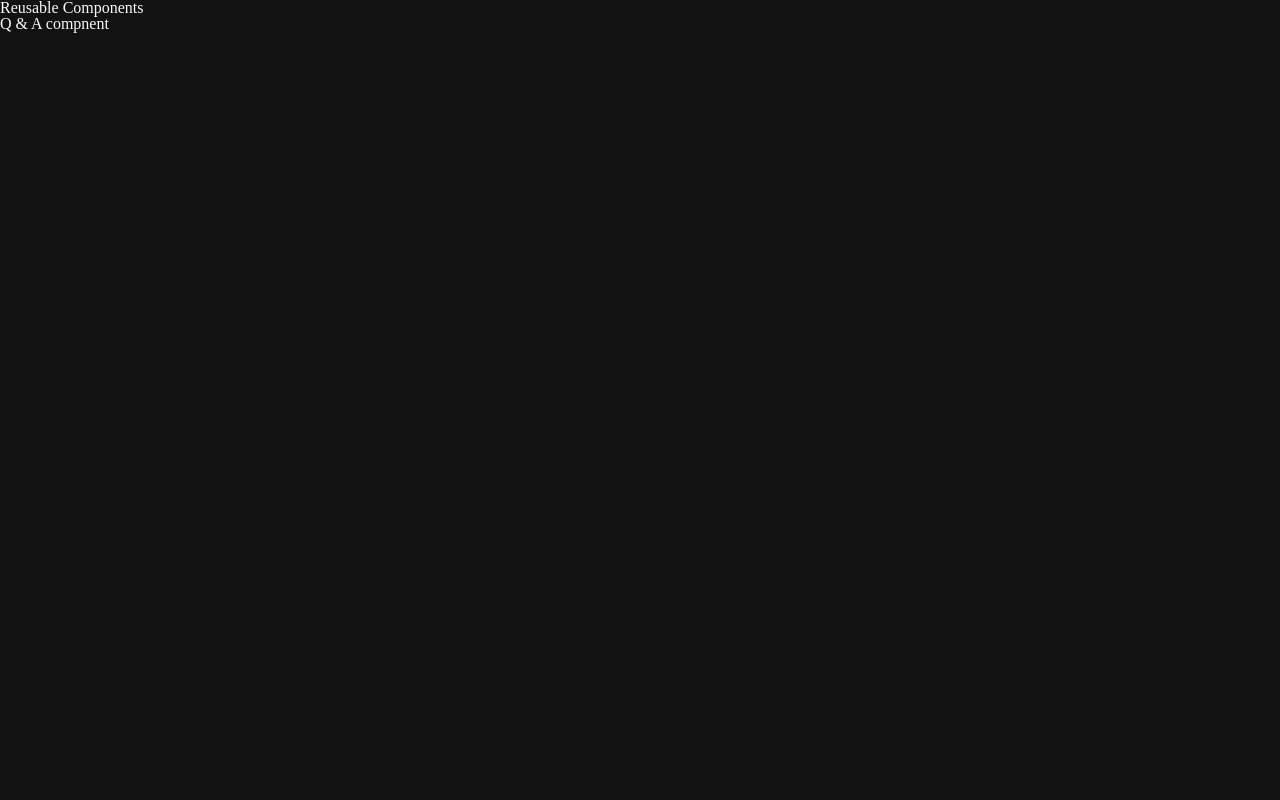
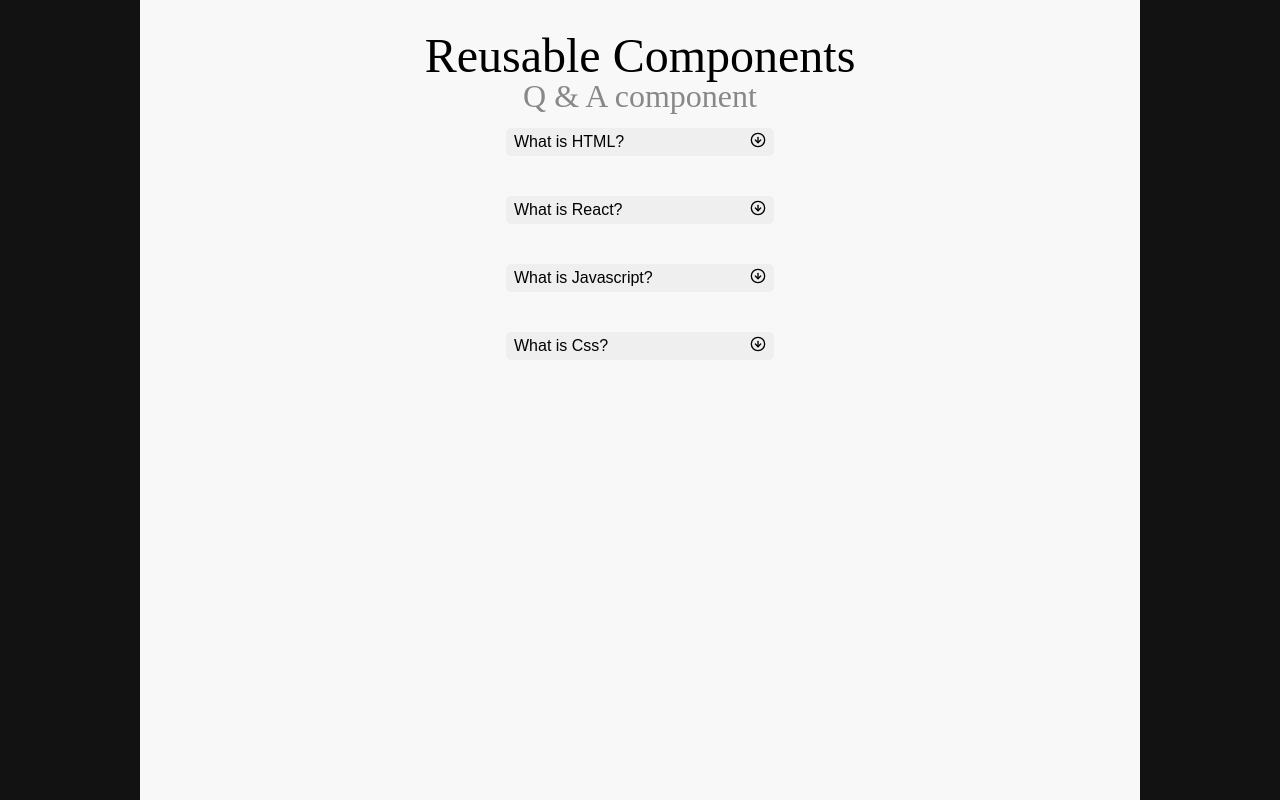
Before and after one commit to robonexx/reusable_comp_react, a React (Create React App) app: page / in a window 1280 px wide. Built offline with nearby package versions, Linux system fonts and the light colour scheme.

Commit message:
Q and A or FAQ component done

```diff
--- a/package.json
+++ b/package.json
@@ -8,6 +8,7 @@
     "@testing-library/user-event": "^13.5.0",
     "react": "^18.0.0",
     "react-dom": "^18.0.0",
+    "react-icons": "^4.3.1",
     "react-scripts": "5.0.1",
     "web-vitals": "^2.1.4"
   },
--- a/src/App.js
+++ b/src/App.js
@@ -1,14 +1,50 @@
-import React from 'react'
+import React from 'react';
+import QA from './components/Q&A/QA';
+import styles from './styles/App.module.css';
 
 function App() {
   return (
-    <div className='App'>
-      <h1>Reusable Components</h1>
-      <div>
-        <span>Q & A compnent</span>
+    <div className={styles.App}>
+      <div className={styles.main}>
+        <h1>Reusable Components</h1>
+        <div>
+          <h2>Q & A component</h2>
+          {/* So here we are using the QA compoenent in map function looping thru the array of objects with q's and a's that are then sent as props to the components */}
+          {qa.map(({ id, q, a }) => (
+          <li key={id}>
+              <QA title={q} desc={a}/>
+          </li>
+          ))}
+
+        </div>
       </div>
     </div>
   );
 }
 
 export default App;
+
+// testing the qa component with these object will map thru them using the QandA component
+
+export const qa = [
+  {
+    q: 'What is HTML?',
+    a: 'Hypertext Markup language, The markup language that is used to structure web content',
+    id: 1,
+  },
+  {
+    q: 'What is React?',
+    a: 'A frontend libarary for building web applications, user interfaces UI, used for building components',
+    id: 2,
+  },
+  {
+    q: 'What is Javascript?',
+    a: 'JavaScript is a scripting or programming language that allows you to implement complex features on web pages',
+    id: 3,
+  },
+  {
+    q: 'What is Css?',
+    a: 'Cascading style sheets - i a language that is used to give styling to our HTML, web content.',
+    id: 4,
+  },
+];
--- /dev/null
+++ b/src/components/Q&A/QA.js
@@ -0,0 +1,45 @@
+import React, {useState} from 'react';
+// hook
+/* import { useToggle } from '../../hooks/useToggle'; */
+// icons
+import { FiArrowDownCircle, FiArrowUpCircle } from 'react-icons/fi';
+
+
+// styles
+import styles from '../../styles/QA.module.css';
+
+export default function QA(props) {
+  // using the toggle  hook
+  /* const { toggle: open, toggler: toggleOpen } = useToggle(); */
+  const [toggle, setToggle] = useState(false)
+
+  const handleToggle = () => {
+    setToggle(!toggle)
+  }
+
+  //  destructuring props
+  const { title, desc } = props;
+
+  // creating the title function for question
+  const Title = () => {
+    return (
+      <button onClick={handleToggle}>
+        {title}
+        <span>{toggle ? <FiArrowUpCircle /> : <FiArrowDownCircle />}</span>
+      </button>
+    );
+  };
+  // creating the desc function for questions
+  const Desc = () => {
+    return <>{toggle && <div className={styles.answer}>{desc}</div>}</>;
+  };
+
+  return (
+    <div className={styles.qa_wrapper}>
+      <div className={styles.qa}>
+        <Title title={`question`} />
+        <Desc desc={`Answer`} />
+      </div>
+    </div>
+  );
+}
--- /dev/null
+++ b/src/styles/App.module.css
@@ -0,0 +1,24 @@
+.App {
+    margin: 0 auto;
+    height: 100%;
+    max-width: 1000px;
+    background: #f8f8f8;
+}
+
+
+.main {
+    min-height: 100vh;
+    padding: 2rem 5rem;
+
+}
+
+.main h1 {
+    font-size: 3rem;
+    text-align: center;
+}
+
+.main h2 {
+    font-size: 2rem;
+    text-align: center;
+    color: #888;
+}
--- /dev/null
+++ b/src/styles/QA.module.css
@@ -0,0 +1,38 @@
+
+.qa_wrapper {
+    margin: 0 auto;
+    width: 600px;
+    height: 100%;
+    padding: 1rem 2rem;
+}
+.qa {
+    max-width: 50%;
+    margin: 0rem auto 0.5rem;
+}
+
+.qa h1 {
+    text-align: center;
+}
+.qa button {
+    width: 100%;
+    display: flex;
+    align-items: center;
+    justify-content: space-between;
+    padding: 0.25rem 0.5rem;
+    border: none;
+    border-radius: 5px;
+    font-size: 1rem;
+    cursor: pointer;
+}
+
+.qa button:hover {
+    background-color: rgb(230, 230, 230);
+    filter: drop-shadow(0 0 4px rgba(0,0,0,0.225));
+}
+
+.qa .answer {
+    padding: 0.25rem 0.5rem;
+    background-color: #282828;
+    color: #f8f4f2;
+
+}
--- a/src/styles/globals.css
+++ b/src/styles/globals.css
@@ -1,5 +1,5 @@
 html,
 body {
  background-color: #121212;
- color: #f8f8f8;
+ color: inherit;
 }
--- a/src/styles/resets.css
+++ b/src/styles/resets.css
@@ -80,7 +80,8 @@
 }
 
 ol,
-ul {
+ul,
+li {
   list-style: none;
 }
 
```
Also changed, not shown: src/components/Q&A/Q&A.js (deleted, +0 -8 lines), 1 other file (tests, documents, lock files or other folders).
